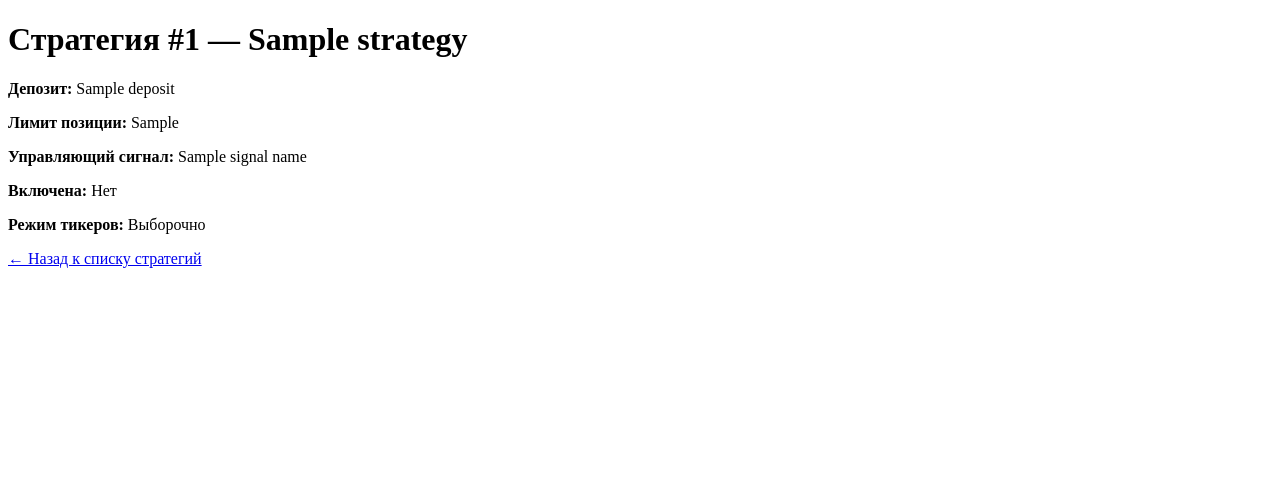
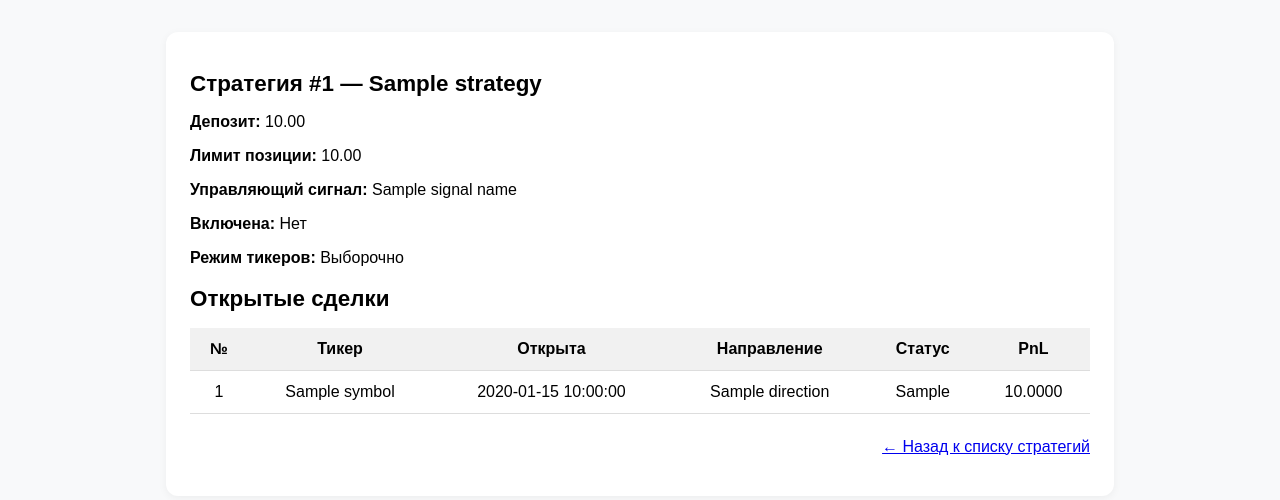
Before and after one commit to wingsofphoenix2013/trading-platform, a FastAPI app: template web/templates/strategy_detail.html in a window 1280 px wide. Shown: the top 500 px of the page. Run offline with FastAPI, Linux system fonts and the light colour scheme; the template is opened without the code that fills it: most values are stand-ins (such as "Sample title", 1, 10 or a date in 2020).

Commit message:
strategy_detail: стили и таблица открытых сделок

```diff
--- a/web/templates/strategy_detail.html
+++ b/web/templates/strategy_detail.html
@@ -2,16 +2,58 @@
 <html>
 <head>
     <title>Детали стратегии</title>
+    <style>
+        body { font-family: sans-serif; margin: 2rem; background: #f8f9fa; }
+        .card { background: #fff; padding: 1.5rem; border-radius: 12px; box-shadow: 0 2px 8px rgba(0,0,0,0.05); max-width: 900px; margin: auto; }
+        table { width: 100%; border-collapse: collapse; margin-top: 1rem; }
+        th, td { padding: 0.75rem; border-bottom: 1px solid #ddd; text-align: center; }
+        th { background: #f1f1f1; font-weight: 600; }
+        .title { margin-bottom: 1rem; font-size: 1.4rem; font-weight: bold; }
+        .submit-row { text-align: right; margin-top: 1.5rem; }
+        input[type=number], input[type=text] { width: 60px; text-align: center; }
+    </style>
 </head>
 <body>
-    <h1>Стратегия #{{ strategy.id }} — {{ strategy.name }}</h1>
+    <div class="card">
+        <h1 class="title">Стратегия #{{ strategy.id }} — {{ strategy.name }}</h1>
 
-    <p><strong>Депозит:</strong> {{ strategy.deposit }}</p>
-    <p><strong>Лимит позиции:</strong> {{ strategy.position_limit }}</p>
-    <p><strong>Управляющий сигнал:</strong> {{ signal_name }}</p>
-    <p><strong>Включена:</strong> {{ "Да" if strategy.enabled else "Нет" }}</p>
-    <p><strong>Режим тикеров:</strong> {{ "Все" if strategy.use_all_tickers else "Выборочно" }}</p>
+        <p><strong>Депозит:</strong> {{ '%.2f' | format(strategy.deposit) }}</p>
+        <p><strong>Лимит позиции:</strong> {{ '%.2f' | format(strategy.position_limit) }}</p>
+        <p><strong>Управляющий сигнал:</strong> {{ signal_name }}</p>
+        <p><strong>Включена:</strong> {{ "Да" if strategy.enabled else "Нет" }}</p>
+        <p><strong>Режим тикеров:</strong> {{ "Все" if strategy.use_all_tickers else "Выборочно" }}</p>
 
-    <p><a href="/strategies">← Назад к списку стратегий</a></p>
+        <h2 class="title">Открытые сделки</h2>
+        {% if open_positions %}
+        <table>
+            <thead>
+                <tr>
+                    <th>№</th>
+                    <th>Тикер</th>
+                    <th>Открыта</th>
+                    <th>Направление</th>
+                    <th>Статус</th>
+                    <th>PnL</th>
+                </tr>
+            </thead>
+            <tbody>
+                {% for pos in open_positions %}
+                <tr>
+                    <td>{{ loop.index }}</td>
+                    <td>{{ pos.symbol }}</td>
+                    <td>{{ pos.created_at.strftime('%Y-%m-%d %H:%M:%S') }}</td>
+                    <td>{{ pos.direction }}</td>
+                    <td>{{ pos.close_reason or "в работе" }}</td>
+                    <td>{{ '%.4f' | format(pos.pnl or 0.0) }}</td>
+                </tr>
+                {% endfor %}
+            </tbody>
+        </table>
+        {% else %}
+        <p>Открытых сделок нет.</p>
+        {% endif %}
+
+        <p class="submit-row"><a href="/strategies">← Назад к списку стратегий</a></p>
+    </div>
 </body>
 </html>
--- a/web/web_main.py
+++ b/web/web_main.py
@@ -561,16 +561,19 @@ async def all_indicators_page(request: Request):
         "indicators": rows
     })
 # 23. Просмотр стратегии по ID (GET)
-# Загружает стратегию и отображает отдельную страницу с её параметрами
+# Загружает стратегию, управляющий сигнал и открытые позиции
+
 @app.get("/strategies/{strategy_id}", response_class=HTMLResponse)
 async def view_strategy(strategy_id: int, request: Request):
     conn = await get_db()
 
+    # Загружаем стратегию
     strategy = await conn.fetchrow("SELECT * FROM strategies WHERE id = $1", strategy_id)
     if not strategy:
         await conn.close()
         return HTMLResponse("Стратегия не найдена", status_code=404)
 
+    # Получаем название управляющего сигнала
     signal = await conn.fetchval("""
         SELECT name FROM signals
         WHERE id = (
@@ -579,10 +582,20 @@ async def view_strategy(strategy_id: int, request: Request):
         )
     """, strategy_id)
 
+    # Получаем список открытых позиций по стратегии
+    open_positions = await conn.fetch("""
+        SELECT id, symbol, direction, created_at, close_reason, pnl
+        FROM positions
+        WHERE strategy_id = $1 AND status = 'open'
+        ORDER BY created_at DESC
+    """, strategy_id)
+
     await conn.close()
 
+    # Отображаем шаблон с деталями стратегии и открытыми позициями
     return templates.TemplateResponse("strategy_detail.html", {
         "request": request,
         "strategy": strategy,
-        "signal_name": signal or "n/a"
+        "signal_name": signal or "n/a",
+        "open_positions": open_positions
     })
```
